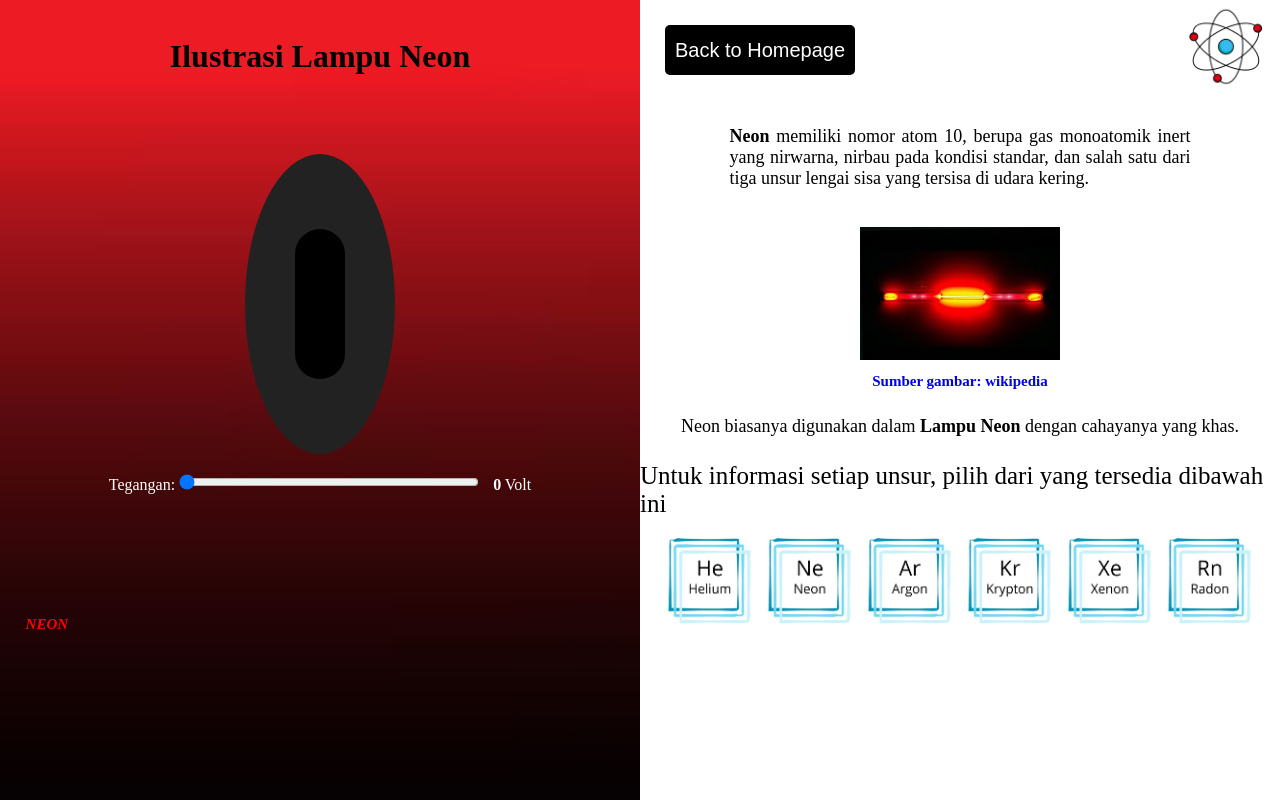
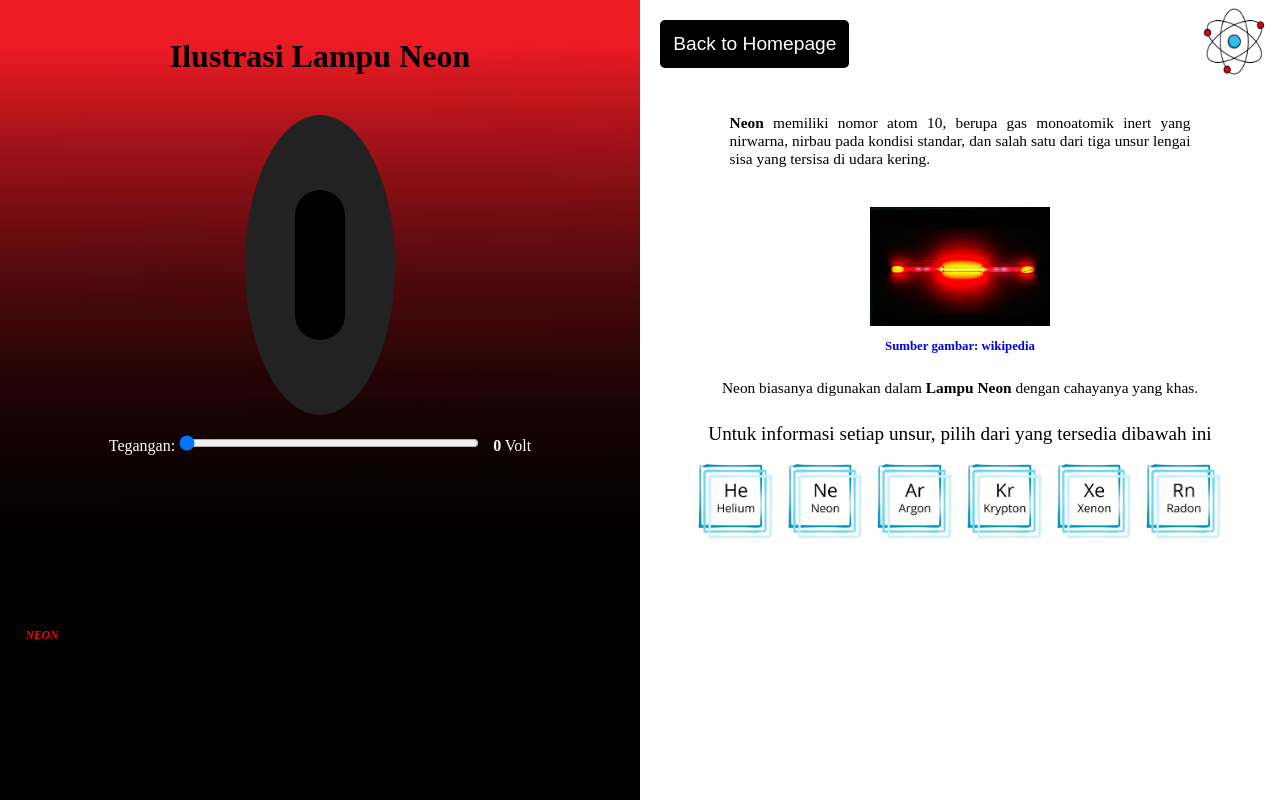
Before and after one commit to FaishalPutra/Tugas-PAWM, a plain HTML site: page public/SourceCode/Frontend/Unsur/Neon/neon.html in a window 1280 px wide. Drawn offline with Linux system fonts and the light colour scheme.

Commit message:
update code

```diff
--- a/public/SourceCode/Frontend/Unsur/Argon/argon.css
+++ b/public/SourceCode/Frontend/Unsur/Argon/argon.css
@@ -18,6 +18,9 @@
     }
   }
 
+  /* h1{
+    font-size: 2.5vw;
+} */
   .objek{
     width: 100vw;
     height: 100vw;
@@ -27,6 +30,7 @@
 
 
  .left{
+    height: 100vh;
     background-image: url(../../Image/Background/red.png);
     background-repeat: no-repeat;
     background-size: cover;
@@ -39,7 +43,7 @@
  }
 
  .atom{
-    width: 100px;
+    width: 6.5vw;
     margin-right: 1vw;
     z-index: 1;
     justify-content: end;
@@ -47,15 +51,15 @@
 }
 
 .back {
-    font-size: 20px;
+    font-size: 1.5vw;
     text-decoration: none;
     color: white;
     background-color: black;
     z-index: 1;
 
     border: none;
-    padding: 10px 10px;
-    margin: 25px;
+    padding: 1vw 1vw;
+    margin: 1.6vw;
     cursor: pointer;
     border-radius: 5px;
   }
@@ -67,9 +71,7 @@
   }
 
 .mark{
-    font-size: 15px;
-    grid-column: 2;
-    grid-row: 14;
+    font-size: 0.9vw;
     z-index: 1;
     font-style: italic;
     color: red;
@@ -83,7 +85,7 @@
 }
 
 .pengertian{
-    font-size: 18px;
+    font-size: 1.2vw;
     margin-top: 2vw;
     margin-left: 7vw;
     margin-right: 7vw;
@@ -92,13 +94,13 @@
 
 
 .light{
-    width: 200px;
+    width: 14vw;
     margin-top: 3vw;
 }
 
 
 .wiki{
-    font-size: 15px;
+    font-size: 1vw;
     margin-top: 1vw;
     z-index: 1;
     text-decoration: none;
@@ -106,7 +108,7 @@
 
 .contoh{
     text-align: justify;
-    font-size: 18px;
+    font-size: 1.2vw;
     margin-top: 2vw;
 }
 
@@ -117,7 +119,7 @@
 
 .pilih{
     margin-top: 2vw;
-    font-size: 25px;
+    font-size: 1.5vw;
 }
 
 .botr{
@@ -127,8 +129,8 @@
 }
 
 .pict{
-    width: 100px;
-    height: 100px;
+    width: 7vw;
+
 }
 
 .topl{
@@ -146,7 +148,7 @@
 
 .botl{
     display: flex;
-    margin-top: 2vw;
+    margin-top: 3vw;
     margin-left: 2vw;
 }
 
--- a/public/SourceCode/Frontend/Unsur/Helium/helium.css
+++ b/public/SourceCode/Frontend/Unsur/Helium/helium.css
@@ -9,10 +9,6 @@
     overflow: hidden; /* Menghilangkan scroll jika tidak diperlukan */
 }
 
-h1{
-    grid-row: 2 ;
-    grid-column: 5 / 13;
-}
 
 @keyframes moveText {
     0% {
@@ -23,6 +19,10 @@ h1{
     }
   }
 
+h1{
+    font-size: 2.5vw;
+}
+
 .objek{
     width: 100vw;
     height: 100vw;
@@ -32,6 +32,7 @@ h1{
 
 
  .left{
+    height: 100vh;
     background-image: url(../../Image/Background/red.png);
     background-repeat: no-repeat;
     background-size: cover;
@@ -44,7 +45,7 @@ h1{
  }
 
  .atom{
-    width: 100px;
+    width: 6.5vw;
     margin-right: 1vw;
     z-index: 1;
     justify-content: end;
@@ -52,15 +53,15 @@ h1{
 }
 
 .back {
-    font-size: 20px;
+    font-size: 1.5vw;
     text-decoration: none;
     color: white;
     background-color: black;
     z-index: 1;
 
     border: none;
-    padding: 10px 10px;
-    margin: 25px;
+    padding: 1vw 1vw;
+    margin: 1.6vw;
     cursor: pointer;
     border-radius: 5px;
   }
@@ -72,9 +73,7 @@ h1{
   }
 
 .mark{
-    font-size: 15px;
-    grid-column: 2;
-    grid-row: 14;
+    font-size: 0.9vw;
     z-index: 1;
     font-style: italic;
     color: red;
@@ -88,7 +87,7 @@ h1{
 }
 
 .pengertian{
-    font-size: 18px;
+    font-size: 1.2vw;
     margin-top: 2vw;
     margin-left: 7vw;
     margin-right: 7vw;
@@ -97,13 +96,13 @@ h1{
 
 
 .light{
-    width: 200px;
+    width: 14vw;
     margin-top: 3vw;
 }
 
 
 .wiki{
-    font-size: 15px;
+    font-size: 1vw;
     margin-top: 1vw;
     z-index: 1;
     text-decoration: none;
@@ -111,7 +110,7 @@ h1{
 
 .contoh{
     text-align: justify;
-    font-size: 18px;
+    font-size: 1.2vw;
     margin-top: 2vw;
 }
 
@@ -122,7 +121,7 @@ h1{
 
 .pilih{
     margin-top: 2vw;
-    font-size: 25px;
+    font-size: 1.5vw;
 }
 
 .botr{
@@ -132,8 +131,8 @@ h1{
 }
 
 .pict{
-    width: 100px;
-    height: 100px;
+    width: 7vw;
+
 }
 
 .topl{
@@ -157,8 +156,8 @@ h1{
 
 .container {
     position: relative;
-    width: 200px;
-    height: 400px;
+    width: 14vw;
+    height: 26vw;
     margin: 40px auto;
     border: 2px solid darkcyan;
     background-color: #e0f7fa;
@@ -169,11 +168,11 @@ button {
     background-color: darkcyan;
     color: white;
     border: none;
-    padding: 10px 20px;
-    margin: 5px;
+    padding: 0.6vw 1.2vw;
+    margin: 0.5vw;
     cursor: pointer;
     border-radius: 5px;
-    font-size: 16px;
+    font-size: 1.4vw;
 }
 
 button:hover {
@@ -185,7 +184,7 @@ button:hover {
     bottom: 0;
     left: 50%;
     transform: translateX(-50%);
-    width: 100px;
+    width: 7vw;
     transition: bottom 0.5s ease;
 }
 
--- a/public/SourceCode/Frontend/Unsur/Krypton/krypton.css
+++ b/public/SourceCode/Frontend/Unsur/Krypton/krypton.css
@@ -18,6 +18,9 @@
     }
   }
 
+  /* h1{
+    font-size: 2.5vw;
+} */
   .objek{
     width: 100vw;
     height: 100vw;
@@ -27,6 +30,7 @@
 
 
  .left{
+    height: 100vh;
     background-image: url(../../Image/Background/red.png);
     background-repeat: no-repeat;
     background-size: cover;
@@ -39,7 +43,7 @@
  }
 
  .atom{
-    width: 100px;
+    width: 6.5vw;
     margin-right: 1vw;
     z-index: 1;
     justify-content: end;
@@ -47,15 +51,15 @@
 }
 
 .back {
-    font-size: 20px;
+    font-size: 1.5vw;
     text-decoration: none;
     color: white;
     background-color: black;
     z-index: 1;
 
     border: none;
-    padding: 10px 10px;
-    margin: 25px;
+    padding: 1vw 1vw;
+    margin: 1.6vw;
     cursor: pointer;
     border-radius: 5px;
   }
@@ -67,9 +71,7 @@
   }
 
 .mark{
-    font-size: 15px;
-    grid-column: 2;
-    grid-row: 14;
+    font-size: 0.9vw;
     z-index: 1;
     font-style: italic;
     color: red;
@@ -83,7 +85,7 @@
 }
 
 .pengertian{
-    font-size: 18px;
+    font-size: 1.2vw;
     margin-top: 2vw;
     margin-left: 7vw;
     margin-right: 7vw;
@@ -92,13 +94,13 @@
 
 
 .light{
-    width: 200px;
+    width: 14vw;
     margin-top: 3vw;
 }
 
 
 .wiki{
-    font-size: 15px;
+    font-size: 1vw;
     margin-top: 1vw;
     z-index: 1;
     text-decoration: none;
@@ -106,7 +108,7 @@
 
 .contoh{
     text-align: justify;
-    font-size: 18px;
+    font-size: 1.2vw;
     margin-top: 2vw;
 }
 
@@ -117,7 +119,7 @@
 
 .pilih{
     margin-top: 2vw;
-    font-size: 25px;
+    font-size: 1.5vw;
 }
 
 .botr{
@@ -127,8 +129,8 @@
 }
 
 .pict{
-    width: 100px;
-    height: 100px;
+    width: 7vw;
+
 }
 
 .topl{
@@ -146,7 +148,7 @@
 
 .botl{
     display: flex;
-    margin-top: 3vw;
+    margin-top: 4vw;
     margin-left: 2vw;
 }
 .container {
--- a/public/SourceCode/Frontend/Unsur/Neon/neon.css
+++ b/public/SourceCode/Frontend/Unsur/Neon/neon.css
@@ -23,6 +23,9 @@
     }
   }
 
+  /* h1{
+    font-size: 2.5vw;
+} */
   .objek{
     width: 100vw;
     height: 100vw;
@@ -32,6 +35,7 @@
 
 
  .left{
+    height: 100vh;
     background-image: url(../../Image/Background/red.png);
     background-repeat: no-repeat;
     background-size: cover;
@@ -44,7 +48,7 @@
  }
 
  .atom{
-    width: 100px;
+    width: 6.5vw;
     margin-right: 1vw;
     z-index: 1;
     justify-content: end;
@@ -52,15 +56,15 @@
 }
 
 .back {
-    font-size: 20px;
+    font-size: 1.5vw;
     text-decoration: none;
     color: white;
     background-color: black;
     z-index: 1;
 
     border: none;
-    padding: 10px 10px;
-    margin: 25px;
+    padding: 1vw 1vw;
+    margin: 1.6vw;
     cursor: pointer;
     border-radius: 5px;
   }
@@ -72,9 +76,7 @@
   }
 
 .mark{
-    font-size: 15px;
-    grid-column: 2;
-    grid-row: 14;
+    font-size: 0.9vw;
     z-index: 1;
     font-style: italic;
     color: red;
@@ -88,7 +90,7 @@
 }
 
 .pengertian{
-    font-size: 18px;
+    font-size: 1.2vw;
     margin-top: 2vw;
     margin-left: 7vw;
     margin-right: 7vw;
@@ -97,13 +99,13 @@
 
 
 .light{
-    width: 200px;
+    width: 14vw;
     margin-top: 3vw;
 }
 
 
 .wiki{
-    font-size: 15px;
+    font-size: 1vw;
     margin-top: 1vw;
     z-index: 1;
     text-decoration: none;
@@ -111,7 +113,7 @@
 
 .contoh{
     text-align: justify;
-    font-size: 18px;
+    font-size: 1.2vw;
     margin-top: 2vw;
 }
 
@@ -122,7 +124,7 @@
 
 .pilih{
     margin-top: 2vw;
-    font-size: 25px;
+    font-size: 1.5vw;
 }
 
 .botr{
@@ -132,8 +134,8 @@
 }
 
 .pict{
-    width: 100px;
-    height: 100px;
+    width: 7vw;
+
 }
 
 .topl{
@@ -147,15 +149,13 @@
     flex-direction: column;
     justify-content: center;
     align-items: center;
-    margin-top: 3vw;
 }
 
 .botl{
     display: flex;
-    margin-top: 8vw;
+    margin-top: 12vw;
     margin-left: 2vw;
 }
-
 .container {
     padding: 20px;
 }
@@ -196,28 +196,6 @@ input[type=range] {
     color: white;
 }
 
-.back {
-    font-size: 20px;
-    grid-row: 1/3;
-    grid-column: 17/ 22;
-    text-decoration: none;
-    color: white;
-    background-color: black;
-    z-index: 1;
-
-    border: none;
-    padding: 10px 10px;
-    margin: 25px;
-    cursor: pointer;
-    border-radius: 5px;
-  }
-
-  .back:hover{
-    background-color: darkred;
-    transform: scale(1.05);
-    box-shadow: 0 6px 10px rgba(0, 0, 0, 0.5);
-  }
-
   .pict:hover{
     transform: scale(1.05);
 }
--- a/public/SourceCode/Frontend/Unsur/Radon/radon.css
+++ b/public/SourceCode/Frontend/Unsur/Radon/radon.css
@@ -17,6 +17,9 @@
       transform: translateX(15px);
     }
   }
+  /* h1{
+    font-size: 2.5vw;
+} */
 
 .objek{
     width: 100vw;
@@ -27,6 +30,7 @@
 
 
  .left{
+    height: 100vh;
     background-image: url(../../Image/Background/red.png);
     background-repeat: no-repeat;
     background-size: cover;
@@ -39,7 +43,7 @@
  }
 
  .atom{
-    width: 100px;
+    width: 6.5vw;
     margin-right: 1vw;
     z-index: 1;
     justify-content: end;
@@ -47,15 +51,15 @@
 }
 
 .back {
-    font-size: 20px;
+    font-size: 1.5vw;
     text-decoration: none;
     color: white;
     background-color: black;
     z-index: 1;
 
     border: none;
-    padding: 10px 10px;
-    margin: 25px;
+    padding: 1vw 1vw;
+    margin: 1.6vw;
     cursor: pointer;
     border-radius: 5px;
   }
@@ -67,9 +71,7 @@
   }
 
 .mark{
-    font-size: 15px;
-    grid-column: 2;
-    grid-row: 14;
+    font-size: 0.9vw;
     z-index: 1;
     font-style: italic;
     color: red;
@@ -83,7 +85,7 @@
 }
 
 .pengertian{
-    font-size: 18px;
+    font-size: 1.2vw;
     margin-top: 2vw;
     margin-left: 7vw;
     margin-right: 7vw;
@@ -92,16 +94,24 @@
 
 
 .light{
-    width: 202px;
+    width: 14vw;
     margin-top: 3vw;
+}
+
+
+.wiki{
+    font-size: 1vw;
+    margin-top: 1vw;
+    z-index: 1;
+    text-decoration: none;
 }
 
 .contoh{
     text-align: justify;
-    font-size: 18px;
+    font-size: 1.2vw;
     margin-top: 3vw;
-    margin-left: 7vw;
-    margin-right: 7vw;
+    margin-left: 5vw;
+    margin-right: 5vw;
 }
 
 .mid2r{
@@ -111,7 +121,7 @@
 
 .pilih{
     margin-top: 2vw;
-    font-size: 25px;
+    font-size: 1.5vw;
 }
 
 .botr{
@@ -121,8 +131,8 @@
 }
 
 .pict{
-    width: 100px;
-    height: 100px;
+    width: 7vw;
+
 }
 
 .topl{
@@ -136,12 +146,12 @@
     flex-direction: column;
     justify-content: center;
     align-items: center;
-    margin-top: 5vw;
+    margin-top: 20px;
 }
 
 .botl{
     display: flex;
-    margin-top: 15vw;
+    margin-top: 19vw;
     margin-left: 2vw;
 }
 
--- a/public/SourceCode/Frontend/Unsur/Xenon/xenon.css
+++ b/public/SourceCode/Frontend/Unsur/Xenon/xenon.css
@@ -18,6 +18,9 @@
     }
   }
 
+  /* h1{
+    font-size: 2.5vw;
+} */
   .objek{
     width: 100vw;
     height: 100vw;
@@ -27,6 +30,7 @@
 
 
  .left{
+    height: 100vh;
     background-image: url(../../Image/Background/red.png);
     background-repeat: no-repeat;
     background-size: cover;
@@ -39,7 +43,7 @@
  }
 
  .atom{
-    width: 100px;
+    width: 6.5vw;
     margin-right: 1vw;
     z-index: 1;
     justify-content: end;
@@ -47,15 +51,15 @@
 }
 
 .back {
-    font-size: 20px;
+    font-size: 1.5vw;
     text-decoration: none;
     color: white;
     background-color: black;
     z-index: 1;
 
     border: none;
-    padding: 10px 10px;
-    margin: 25px;
+    padding: 1vw 1vw;
+    margin: 1.6vw;
     cursor: pointer;
     border-radius: 5px;
   }
@@ -67,9 +71,7 @@
   }
 
 .mark{
-    font-size: 15px;
-    grid-column: 2;
-    grid-row: 14;
+    font-size: 0.9vw;
     z-index: 1;
     font-style: italic;
     color: red;
@@ -83,7 +85,7 @@
 }
 
 .pengertian{
-    font-size: 18px;
+    font-size: 1.2vw;
     margin-top: 2vw;
     margin-left: 7vw;
     margin-right: 7vw;
@@ -92,13 +94,13 @@
 
 
 .light{
-    width: 200px;
+    width: 14vw;
     margin-top: 3vw;
 }
 
 
 .wiki{
-    font-size: 15px;
+    font-size: 1vw;
     margin-top: 1vw;
     z-index: 1;
     text-decoration: none;
@@ -106,7 +108,7 @@
 
 .contoh{
     text-align: justify;
-    font-size: 18px;
+    font-size: 1.2vw;
     margin-top: 2vw;
 }
 
@@ -117,7 +119,7 @@
 
 .pilih{
     margin-top: 2vw;
-    font-size: 25px;
+    font-size: 1.5vw;
 }
 
 .botr{
@@ -127,8 +129,8 @@
 }
 
 .pict{
-    width: 100px;
-    height: 100px;
+    width: 7vw;
+
 }
 
 .topl{
@@ -146,7 +148,7 @@
 
 .botl{
     display: flex;
-    margin-top: 3vw;
+    margin-top: 4vw;
     margin-left: 2vw;
 }
 
```
Also changed, not shown: public/SourceCode/Frontend/Unsur/Argon/argon.html (+2 -2 lines), public/SourceCode/Frontend/Unsur/Krypton/krypton.html (+1 -1 lines), public/SourceCode/Frontend/Unsur/Xenon/xenon.html (+1 -1 lines).
